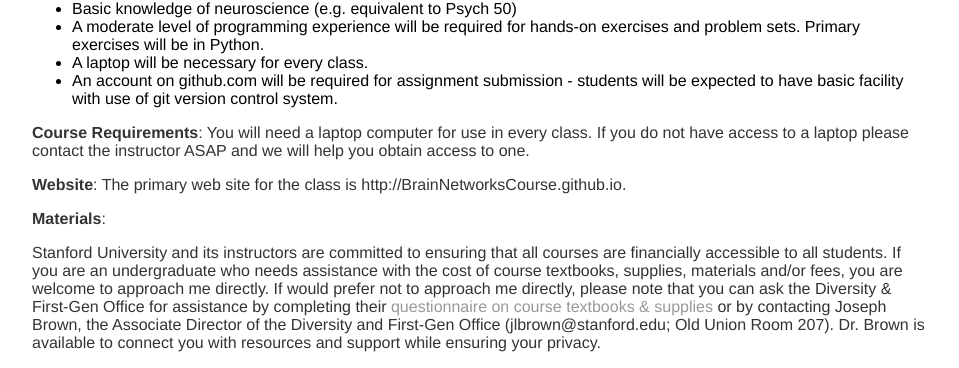
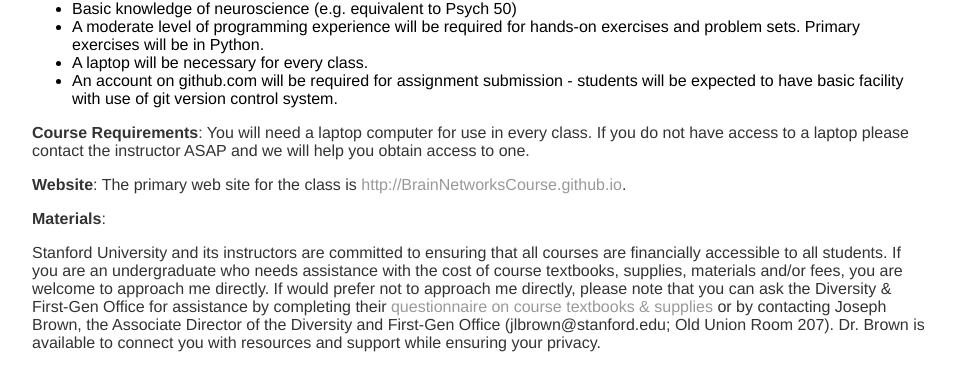
Before and after one commit to BrainNetworksCourse/BrainNetworksCourse.github.io, a Jekyll site: the page built from prospectus/index.md, in a window 1280 px wide. Shown: the part 332-700 px from the top of the page, without its empty margins (160-1119 px from the left). Built offline with Jekyll 4.4.1, drawn with Linux system fonts in a browser that asks for light colours; our own code applies the rules of GitHub Pages for plain Markdown files; some of the changed lines change nothing that is shown.

Commit message:
fix link

```diff
--- a/prospectus/index.md
+++ b/prospectus/index.md
@@ -16,7 +16,7 @@ An essential aspect of the brain is its complex pattern of connectivity between
 
 **Course Requirements**:  You will need a laptop computer for use in every class.  If you do not have access to a laptop please contact the instructor ASAP and we will help you obtain access to one.
 
-**Website**: The primary web site for the class is http://BrainNetworksCourse.github.io.
+**Website**: The primary web site for the class is [http://BrainNetworksCourse.github.io](http://BrainNetworksCourse.github.io).
 
 **Materials**:
 
```
